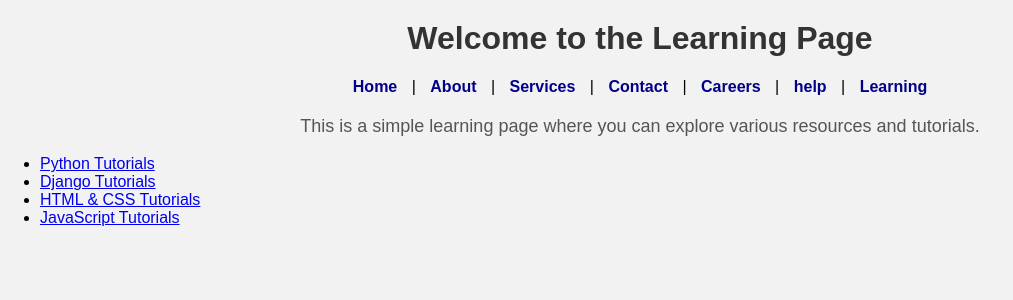
After one commit to anees-d/django-work, a Django app: page /learning/ in a window 1280 px wide. The commit adds this page. Shown: the top 300 px of the page, without its empty margins (0-1013 px from the left). Run offline with Django 5.2, Linux system fonts and the light colour scheme.

Commit message:
Fix nested Git repository issue and add project files

```diff
--- a/myapp/myapp/templates/about.html
+++ b/myapp/myapp/templates/about.html
@@ -18,6 +18,10 @@
         <a href="/help/">help</a>
 
     </nav>
-    <p>We are a team dedicated to providing excellent services.</p>
+    <p>We are a team dedicated to providing excellent services. and come here</p>
+    <p>We are a team dedicated to providing excellent services. and come here</p>
+    <p>We are a team dedicated to providing excellent services. and come here</p>
+
+
 </body>
 </html>
--- a/myapp/myapp/templates/help.html
+++ b/myapp/myapp/templates/help.html
@@ -23,7 +23,7 @@
         <ul>
             <li>For technical support, email us at <strong>support@yourwebsite.com</strong>.</li>
             <li>For general inquiries, contact <strong>info@yourwebsite.com</strong>.</li>
-            <li>Phone: +123-456-7890</li>
+            <li>Phone: +123-456-7890 ...........03023377585</li>
         </ul>
     </section>
 </body>
--- /dev/null
+++ b/myapp/myapp/templates/learning.html
@@ -0,0 +1,31 @@
+
+{% load static %}
+
+<!DOCTYPE html>
+<html lang="en">
+<head>
+    <meta charset="UTF-8">
+    <meta name="viewport" content="width=device-width, initial-scale=1.0">
+    <title>Learning Page</title>
+    <link rel="stylesheet" type="text/css" href="{% static 'css/style.css' %}">
+</head>
+<body>
+    <h1>Welcome to the Learning Page</h1>
+    <nav>
+        <a href="/">Home</a> |
+        <a href="/about/">About</a> |
+        <a href="/services/">Services</a> |
+        <a href="/contact/">Contact</a> |
+        <a href="/careers/">Careers</a> |
+        <a href="/help/">help</a> |
+        <a href="/learning/">Learning</a>
+    </nav>
+    <p>This is a simple learning page where you can explore various resources and tutorials.</p>
+    <ul>
+        <li><a href="/learning/python/">Python Tutorials</a></li>
+        <li><a href="/learning/django/">Django Tutorials</a></li>
+        <li><a href="/learning/html-css/">HTML & CSS Tutorials</a></li>
+        <li><a href="/learning/js/">JavaScript Tutorials</a></li>
+    </ul>
+</body>
+</html>
--- a/myapp/myapp/urls.py
+++ b/myapp/myapp/urls.py
@@ -9,6 +9,7 @@ urlpatterns = [
     path('contact/', views.contact, name='contact'),      # Contact page
     path('careers/', views.careers, name='careers'),      # Careers page
     path('help/', views.help, name='help'),      # Careers page
+    path('learning/', views.learning, name='learning'),      # Learning page
     path('careers/frontend-developer/', views.frontend_developer, name='frontend_developer'), # front end
     path('careers/backend-developer/', views.backend_developer, name='backend_developer'), # back end
     path('careers/ui-ux-designer/', views.ui_ux_designer, name='ui_ux_designer'), # Ui design
--- a/myapp/myapp/views.py
+++ b/myapp/myapp/views.py
@@ -26,6 +26,11 @@ def careers(request):
 def help(request):
     return render(request, 'help.html')
 
+# Learning page
+
+def learning(request):
+    return render(request, 'learning.html')
+
 # front end
 
 def frontend_developer(request):
```
